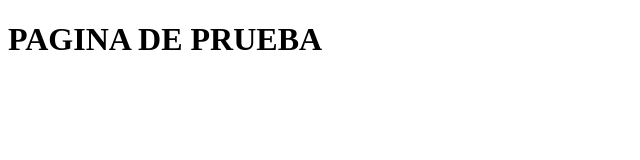
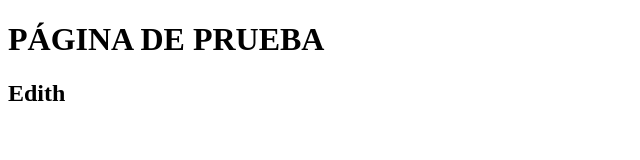
Before and after one commit to EdithVidales/Primera_pag, a plain HTML site: page index.html in a window 1280 px wide. Shown: the whole page, without its empty margins (0-640 px from the left). Drawn offline with Linux system fonts and the light colour scheme.

Commit message:
Add titulo y nombre

```diff
--- a/index.html
+++ b/index.html
@@ -4,9 +4,10 @@
     <meta charset="UTF-8">
     <meta http-equiv="X-UA-Compatible" content="IE=edge">
     <meta name="viewport" content="width=device-width, initial-scale=1.0">
-    <title>Document</title>
+    <title>Grupo 51</title>
 </head>
 <body>
-    <H1>PAGINA DE PRUEBA</H1>
+    <H1>PÁGINA DE PRUEBA</H1>
+    <h2>Edith</h2>
 </body>
 </html>
```
